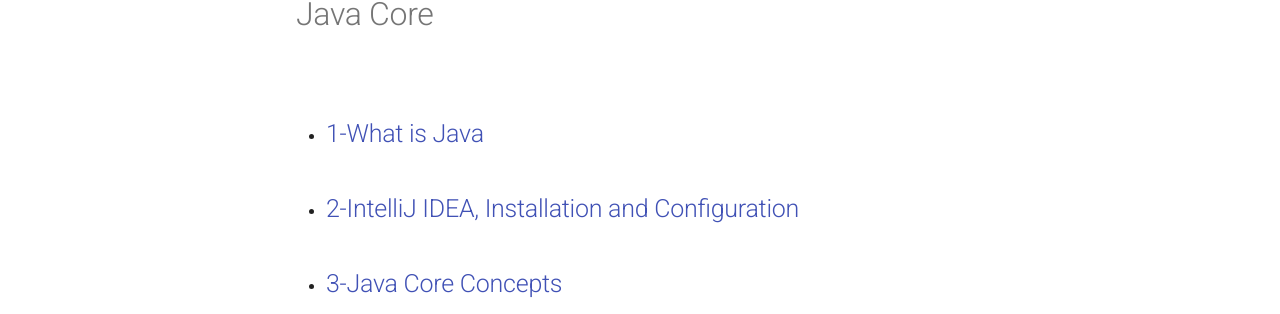
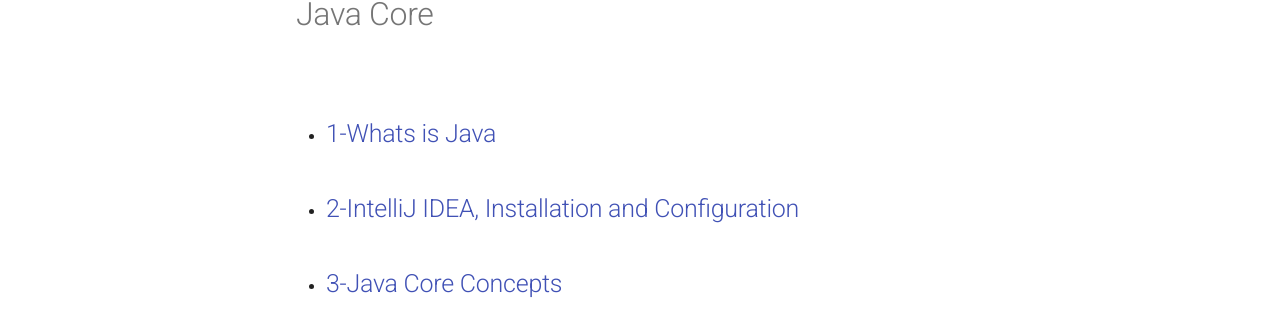
Before and after one commit to aleksandre-zaccone/simplex-java, an MkDocs documentation site: the page built from docs/index.md, in a window 1280 px wide and 900 px high. Shown: the part 275-589 px from the top of the window. Built offline with MkDocs 1.6.1 and Material for MkDocs 9.7.7, drawn with Linux system fonts in a browser that asks for light colours.

Commit message:
fixed content

```diff
--- a/docs/index.md
+++ b/docs/index.md
@@ -4,7 +4,7 @@
 
 # Java Core
 
-- ## [1-What is Java](app://obsidian.md/1-What%20is%20Java)
+- ## [1-Whats is Java](1-Whats%20is%20Java.md)
 
 - ## [2-IntelliJ IDEA, Installation and Configuration](app://obsidian.md/2-IntelliJ%20IDEA,%20Installation%20and%20Configuration)
 
```
Also changed, not shown: docs/Core Java/1-Whats is Java.md (renamed from docs/Core Java/Whats is Java.md), docs/Core Java/2-IntelliJ IDEA, Installation and Configuration.md (renamed from docs/Core Java/IntelliJ IDEA, Installation and Configuration.md), 1 other file.
